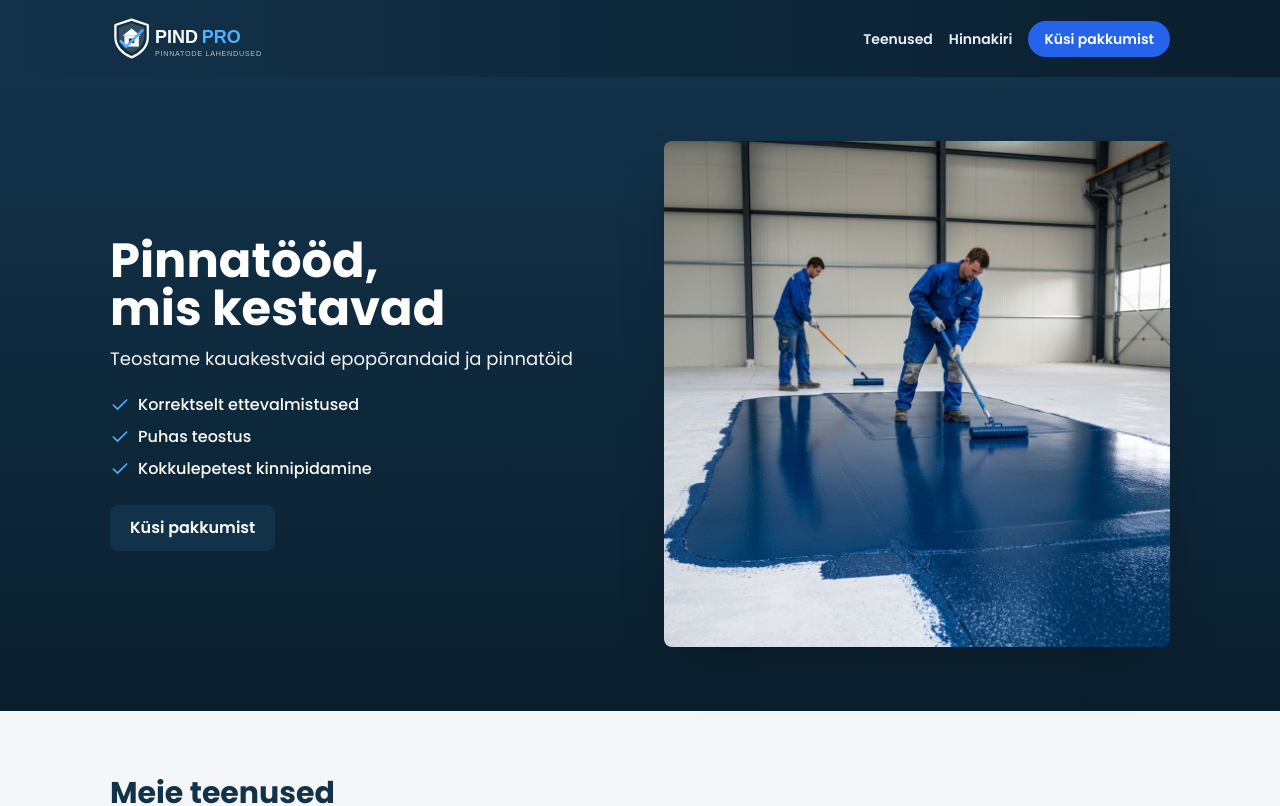
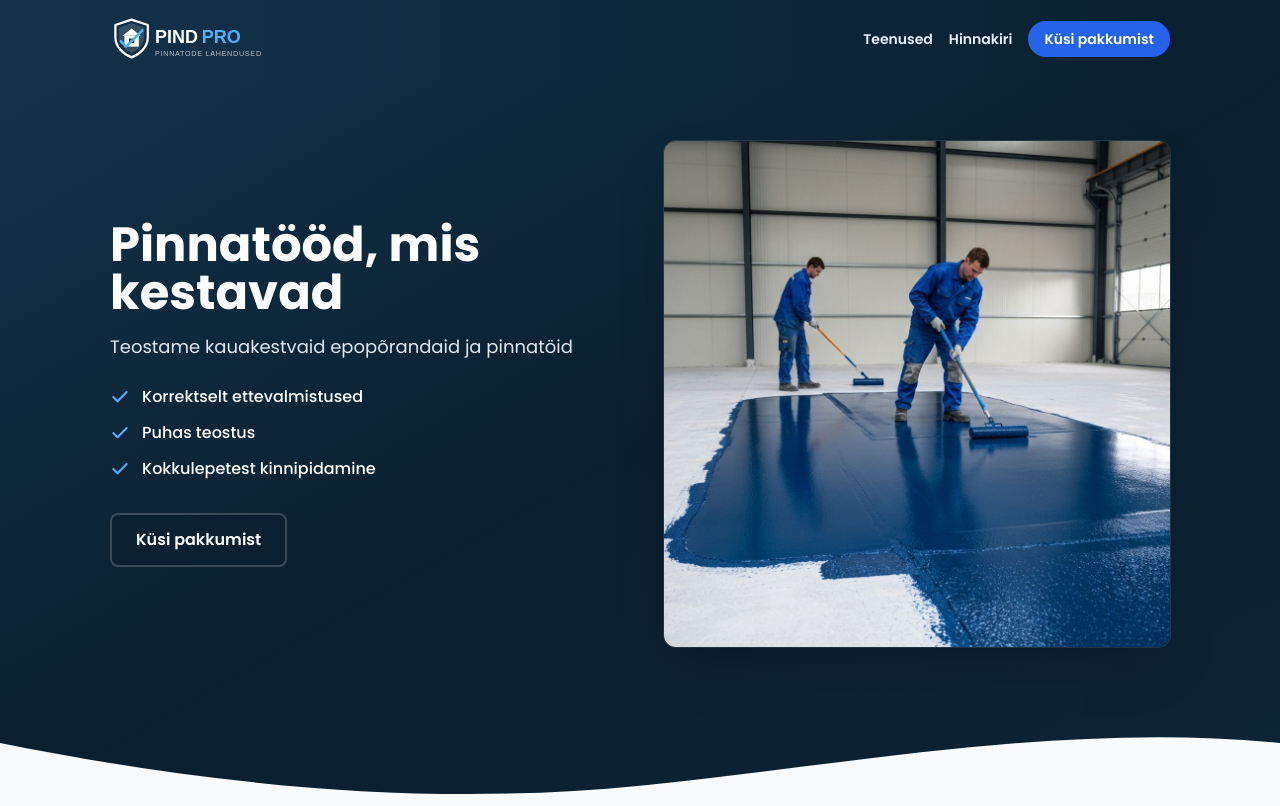
Before and after one commit to webmaker604-create/Pindpro, a Next.js app: page / in a window 1280 px wide. Shown: the top 806 px of the page. Built offline with nearby package versions, Linux system fonts and the light colour scheme.

Commit message:
style: add smooth gradient transitions for hero and services sections
Enhance design with a professional gradient and spacing adjustments.

```diff
--- a/app/globals.css
+++ b/app/globals.css
@@ -3,22 +3,22 @@
 @tailwind utilities;
 
 :root {
-  --color-background: #f4f6f8;
+  --color-background: #f8fafc;
   --color-foreground: #12324a;
   --color-card: #ffffff;
   --color-card-foreground: #12324a;
-  --color-primary: #1e78d7;
+  --color-primary: #12324a;
   --color-primary-foreground: #ffffff;
-  --color-secondary: #0f2a44;
+  --color-secondary: #12324a;
   --color-secondary-foreground: #ffffff;
-  --color-muted: #6b7a8a;
-  --color-muted-foreground: #6b7a8a;
-  --color-accent: #27a0ff;
+  --color-muted: #64748b;
+  --color-muted-foreground: #64748b;
+  --color-accent: #2563eb;
   --color-accent-foreground: #ffffff;
   --color-border: #e2e8f0;
-  --color-ring: #1e78d7;
-  --color-nav: #0f2a44;
-  --color-nav-dark: #11324a;
+  --color-ring: #2563eb;
+  --color-nav: #12324a;
+  --color-nav-dark: #0a1f2e;
 }
 
 *,
--- a/components/hero.tsx
+++ b/components/hero.tsx
@@ -10,32 +10,55 @@ export function Hero() {
   ]
 
   return (
-    <section className="bg-gradient-to-b from-nav to-nav-dark py-12 md:py-16">
+    <section className="relative">
+      {/* Background with gradient */}
+      <div className="absolute inset-0 bg-gradient-to-br from-nav via-nav-dark to-[#0d2435]" />
+
+      {/* Curved bottom overlay */}
+      <div className="absolute bottom-0 left-0 right-0 h-24 md:h-32">
+        <svg
+          viewBox="0 0 1440 120"
+          fill="none"
+          xmlns="http://www.w3.org/2000/svg"
+          className="absolute bottom-0 h-full w-full"
+          preserveAspectRatio="none"
+        >
+          <path
+            d="M0 120V60C240 100 480 120 720 100C960 80 1200 40 1440 60V120H0Z"
+            fill="#f8fafc"
+          />
+        </svg>
+      </div>
+
+      {/* Content */}
+      <div className="relative z-10 pb-32 pt-12 md:pb-40 md:pt-16">
         <div className="mx-auto flex max-w-[1100px] flex-col gap-8 px-5 md:flex-row md:items-center md:gap-12">
           <div className="flex-1 text-white">
-          <h1 className="mb-3 text-balance text-3xl font-bold md:text-4xl lg:text-5xl">
-            Pinnatööd, mis kestavad
+            <h1 className="mb-4 text-balance text-3xl font-bold leading-tight md:text-4xl lg:text-5xl">
+              Pinnatööd, mis
+              <br />
+              kestavad
             </h1>
-          <p className="mb-5 text-base opacity-95 md:text-lg">
+            <p className="mb-6 text-base text-slate-200 md:text-lg">
               Teostame kauakestvaid epopõrandaid ja pinnatöid
             </p>
-          <ul className="mb-6 space-y-2">
+            <ul className="mb-8 space-y-3">
               {checks.map((item) => (
-              <li key={item} className="flex items-center gap-2">
-                <Check className="h-5 w-5 text-[#4fb0ff]" />
-                <span className="text-sm font-medium md:text-base">{item}</span>
+                <li key={item} className="flex items-center gap-3">
+                  <Check className="h-5 w-5 flex-shrink-0 text-[#4fb0ff]" strokeWidth={2.5} />
+                  <span className="text-sm font-medium text-white md:text-base">{item}</span>
                 </li>
               ))}
             </ul>
             <Link
               href="#kontakt"
-            className="inline-block rounded-lg bg-primary px-5 py-2.5 font-semibold text-white transition-colors hover:bg-accent"
+              className="inline-block rounded-lg border-2 border-white/20 bg-nav-dark/50 px-6 py-3 font-semibold text-white backdrop-blur-sm transition-all hover:border-white/40 hover:bg-nav-dark"
             >
               Küsi pakkumist
             </Link>
           </div>
-        <div className="flex flex-1 justify-center">
-          <div className="relative overflow-hidden rounded-lg shadow-2xl">
+          <div className="flex flex-1 justify-center md:justify-end">
+            <div className="relative overflow-hidden rounded-xl shadow-2xl ring-1 ring-white/10">
               <Image
                 src="/images/hero-workers.jpg"
                 alt="Töötajad epopõrandat paigaldamas"
@@ -47,6 +70,7 @@ export function Hero() {
             </div>
           </div>
         </div>
+      </div>
     </section>
   )
 }
--- a/components/services.tsx
+++ b/components/services.tsx
@@ -23,9 +23,9 @@ const services = [
 
 export function Services() {
   return (
-    <section id="teenused" className="py-12 md:py-16">
+    <section id="teenused" className="bg-slate-50 py-12 md:py-16">
       <div className="mx-auto max-w-[1100px] px-5">
-        <h2 className="mb-6 text-2xl font-bold text-secondary md:text-3xl">
+        <h2 className="mb-8 text-2xl font-bold text-nav md:text-3xl">
           Meie teenused
         </h2>
         <div className="grid gap-5 sm:grid-cols-2 lg:grid-cols-3">
```
Lines whose indentation alone changed are shown as unchanged.
